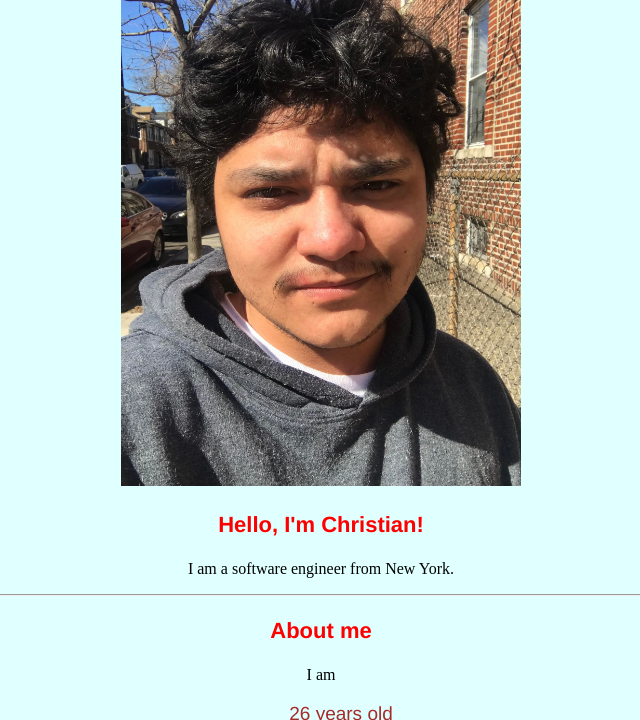
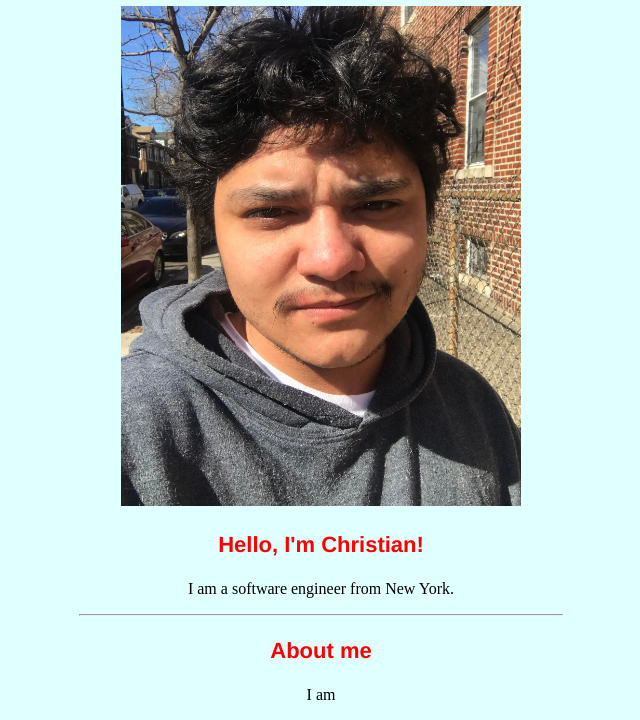
Before and after one commit to Houseofusher1996/myportfolio, a plain HTML site: page index.html in a window 1280 px wide. Shown: the part 148-868 px from the top of the page, without its empty margins (319-959 px from the left). Drawn offline with Linux system fonts and the light colour scheme.

Commit message:
Update styles.css

```diff
--- a/styles.css
+++ b/styles.css
@@ -1,8 +1,12 @@
 html {
   background-color:lightcyan;
-}
-html {
-  text-align: center;
+  text-align:center;
+  width: 80%;
+  margin-left: auto;
+  margin-right: auto;
+  padding: 20px;
+  max-width: 500px;
+  height:auto;
 }
 }
 p {
```
